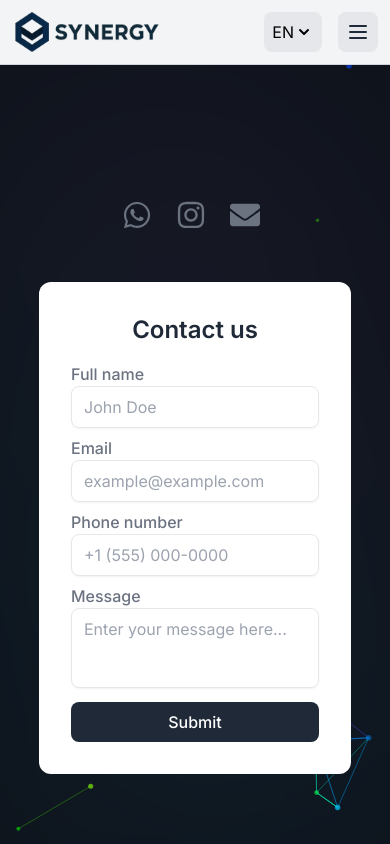
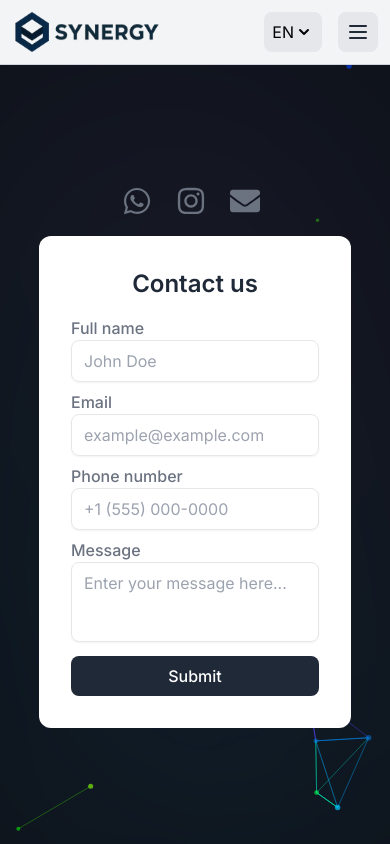
Before and after one commit to vlas-dev/nextjs-site-UPDATE, a Next.js app: page /contact in a window 390 px wide. Shown: the top 844 px of the page. Built offline with nearby package versions, Linux system fonts and the light colour scheme.

Commit message:
responsive changes

```diff
--- a/src/app/components/Form.js
+++ b/src/app/components/Form.js
@@ -12,7 +12,7 @@ export default function Form() {
           initial={{ opacity: 0, y: 20 }}
           animate={{ opacity: 1, y: 0 }}
           transition={{ duration: 1, delay: 0.1 }}
-          className="max-w-lg  mx-auto  lg:mr-0 mb-10"
+          className="max-w-lg  mx-auto  lg:mr-0 mb-5 lg:mb-40"
         >
           <motion.p className="text-white text-3xl font-semibold sm:text-4xl hidden lg:block">
             Get in touch
@@ -22,7 +22,7 @@ export default function Form() {
             feedback, please don&apos;t hesitate to reach out using the form
             below. Our team will get back to you as soon as possible.
           </motion.p>
-          <motion.div className="flex mt-10 lg:mt-5 mb-3 space-x-4">
+          <motion.div className="flex mt-5 space-x-4">
             <motion.a
               href="https://whatsapp.com/"
               className="text-gray-500 hover:text-gray-200 z-10"
@@ -48,7 +48,7 @@ export default function Form() {
           animate={{ opacity: 1, y: 0 }}
           transition={{ duration: 1, delay: 0.2 }}
           onSubmit={(e) => e.preventDefault()}
-          className="lg:mt-4  mx-auto p-8 bg-white w-4/5 lg:w-2/6 rounded-xl z-10 mb-10"
+          className="lg:mt-4  mx-auto p-8 bg-white w-4/5 md:w-2/4 lg:w-2/6 rounded-xl z-10 mb-20"
 
         >
           <h2 className="text-2xl font-semibold mb-4 text-gray-800 text-center">Contact us</h2>
@@ -85,7 +85,7 @@ export default function Form() {
             <label className="font-medium">Message</label>
             <textarea
               required
-              className="w-full h-20 md:h-36 px-3 py-2  resize-none appearance-none bg-transparent outline-none border focus:border-gray-800 shadow-sm rounded-lg"
+              className="w-full h-20 md:h-24 px-3 py-2  resize-none appearance-none bg-transparent outline-none border focus:border-gray-800 shadow-sm rounded-lg"
               placeholder="Enter your message here..."
             ></textarea>
           </div>
--- a/src/app/signin/page.js
+++ b/src/app/signin/page.js
@@ -30,7 +30,7 @@ export default function Signin() {
           initial={{ opacity: 0, y: 20 }}
           animate={{ opacity: 1, y: 0 }}
           transition={{ duration: 1, delay: 0.1 }}
-          className="mb-20 mx-auto p-8 bg-white w-4/5 lg:w-2/6 rounded-xl z-10"
+          className="mb-20 mx-auto p-8 bg-white w-4/5 md:w-2/4 lg:w-2/6 rounded-xl z-10"
           >
           <h2 className="text-2xl font-semibold mb-4 text-gray-800 text-center">Sign in to your account</h2>
           <form onSubmit={handleSignin}>
@@ -54,8 +54,8 @@ export default function Signin() {
                 onChange={(e) => setPassword(e.target.value)}
               />
             </div>
-            <div className="flex flex-col md:flex-row md:justify-between items-center mb-6">
-              <div className="flex items-center mb-5 md:mb-0">
+            <div className="flex flex-col items-center mb-6">
+              <div className="flex items-center mb-3">
                 <input id="remember-me" name="remember-me" type="checkbox" className="h-4 w-4 text-indigo-600 focus:ring-indigo-500 border-gray-300 rounded" />
                 <label htmlFor="remember-me" className="ml-2 block text-sm text-gray-900">
                   Remember me
--- a/src/app/signup/page.js
+++ b/src/app/signup/page.js
@@ -39,7 +39,7 @@ export default function SignUp() {
           initial={{ opacity: 0, y: 20 }}
           animate={{ opacity: 1, y: 0 }}
           transition={{ duration: 1, delay: 0.1 }}
-          className="mb-20 mx-auto p-8 bg-white w-4/5 lg:w-2/6 rounded-xl z-10"
+          className="mb-20 mx-auto p-8 bg-white w-4/5 md:w-2/4 lg:w-2/6 rounded-xl z-10"
         >
           <h2 className="text-2xl font-semibold mb-4 text-gray-800 text-center">
             Create your account
```
